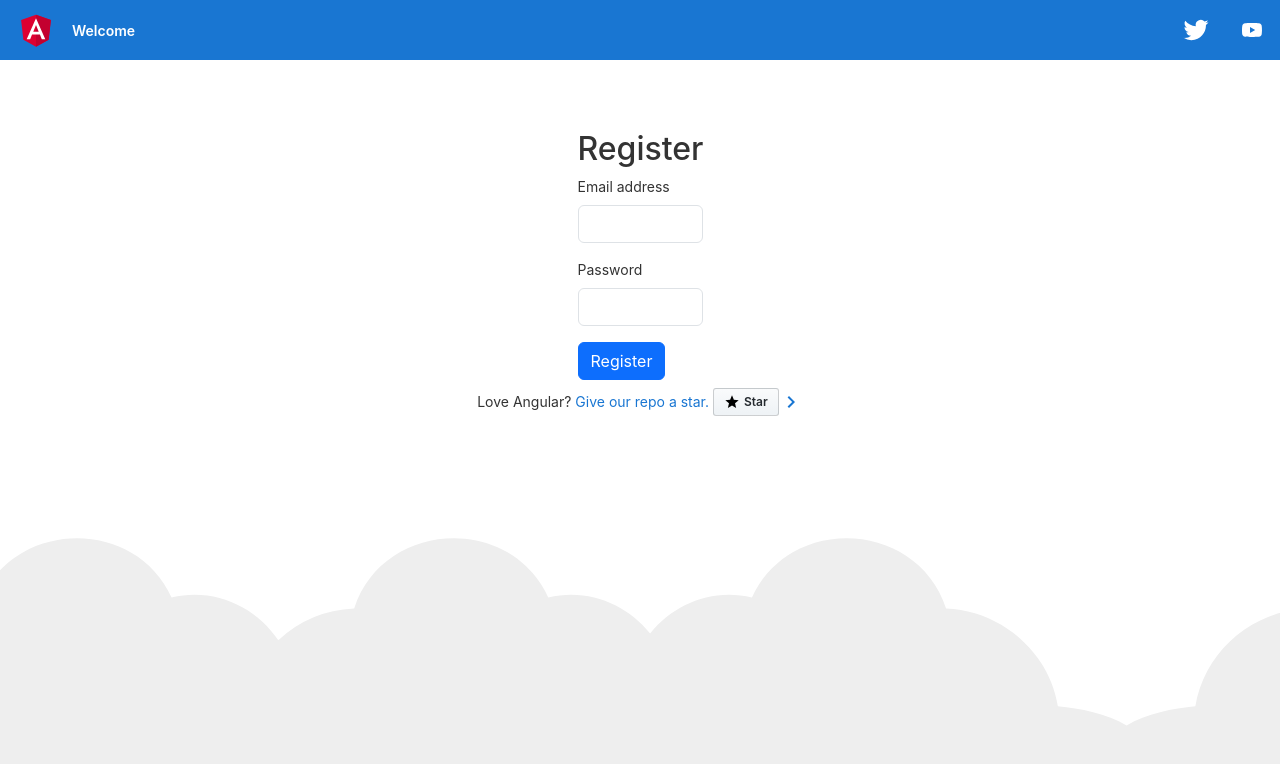
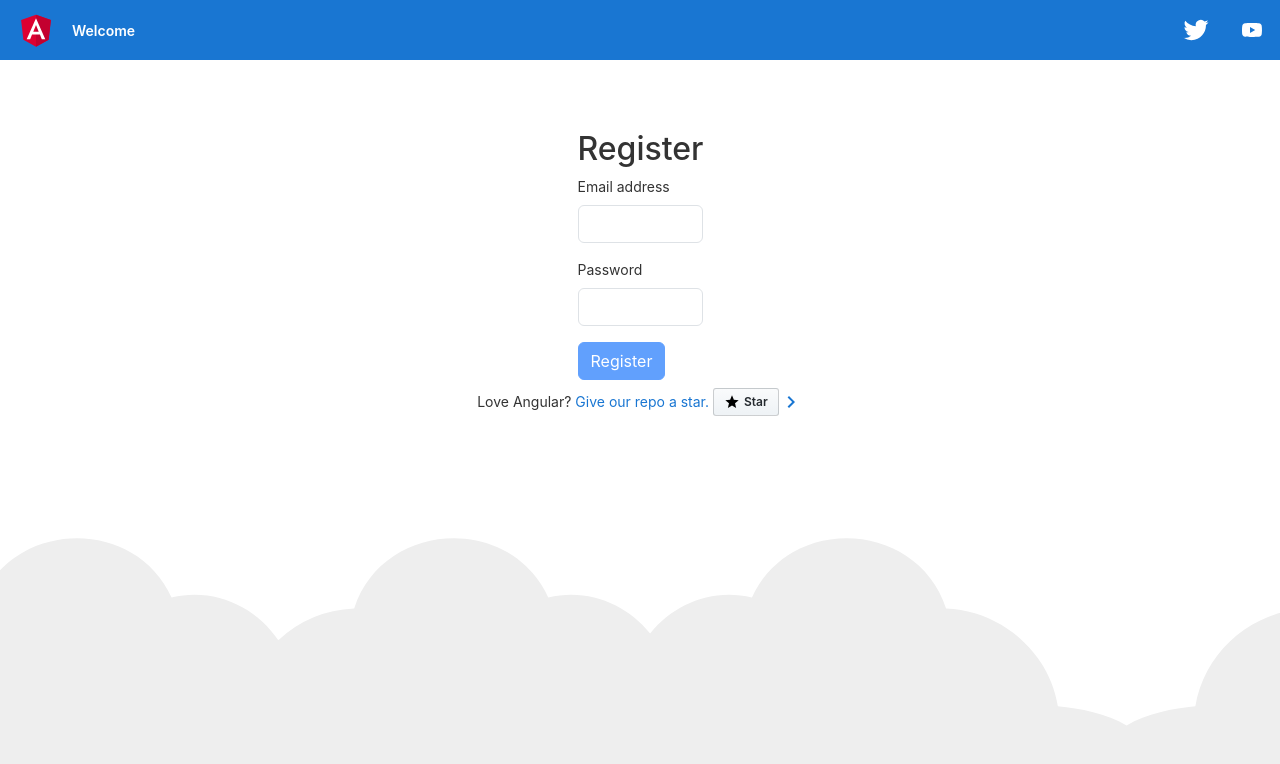
Before and after one commit to mpierce1988/AngularMediaGallery, an Angular app in the folder client/: page /register in a window 1280 px wide. Shown: the top 764 px of the page. Built offline with nearby package versions, Linux system fonts and the light colour scheme.

Commit message:
Registration now working

```diff
--- a/client/src/app/auth/register/register.component.html
+++ b/client/src/app/auth/register/register.component.html
@@ -22,8 +22,8 @@
                 <!-- Email Field -->
                 <div class="mb-3">
                     <label for="email" class="form-label">Email address</label>
-                    <input type="email" class="form-control" id="email" formControlName="email" [class.is-invalid]="form.value.email.invalid && form.value.email.touched">
-                    <div *ngIf="form.value.email.invalid && form.value.email.touched" class="invalid-feedback">
+                    <input type="email" class="form-control" id="email" formControlName="email" [class.is-invalid]="form.get('email')!.invalid && form.get('email')!.touched">
+                    <div *ngIf="form.get('email')!.invalid && form.get('email')!.touched" class="invalid-feedback">
                         Email is required.
                     </div>
                 </div>
@@ -31,14 +31,14 @@
                 <!-- Password Field -->
                 <div class="mb-3">
                     <label for="password" class="form-label">Password</label>
-                    <input type="password" class="form-control" id="password" formControlName="password" [class.is-invalid]="form.value.password.invalid && form.value.password.touched">
-                    <div *ngIf="form.value.password.invalid && form.value.password.touched" class="invalid-feedback">
+                    <input type="password" class="form-control" id="password" formControlName="password" [class.is-invalid]="form.get('password')!.invalid && form.get('password')!.touched">
+                    <div *ngIf="form.get('password')!.invalid && form.get('password')!.touched" class="invalid-feedback">
                         Password is required.
                     </div>
                 </div>
 
                 <!-- Submit Button -->
-                <button type="submit" class="btn btn-primary" [disabled]="loading">
+                <button type="submit" class="btn btn-primary" [disabled]="loading || form.invalid">
                     <!-- Show spinner when loading -->
                     <span *ngIf="loading" class="spinner-border spinner-border-sm" role="status" aria-hidden="true"></span>
                     Register
--- a/client/src/app/auth/register/register.component.ts
+++ b/client/src/app/auth/register/register.component.ts
@@ -14,8 +14,8 @@ export class RegisterComponent {
   loading: boolean = false;
 
   form: FormGroup = new FormGroup({
-    email: new FormControl('', Validators.required),
-    password: new FormControl('', [Validators.required, Validators.email])
+    email: new FormControl('', [Validators.required, Validators.email]),
+    password: new FormControl('', Validators.required)
   });
 
   constructor(private authService: AuthService) {}
```
